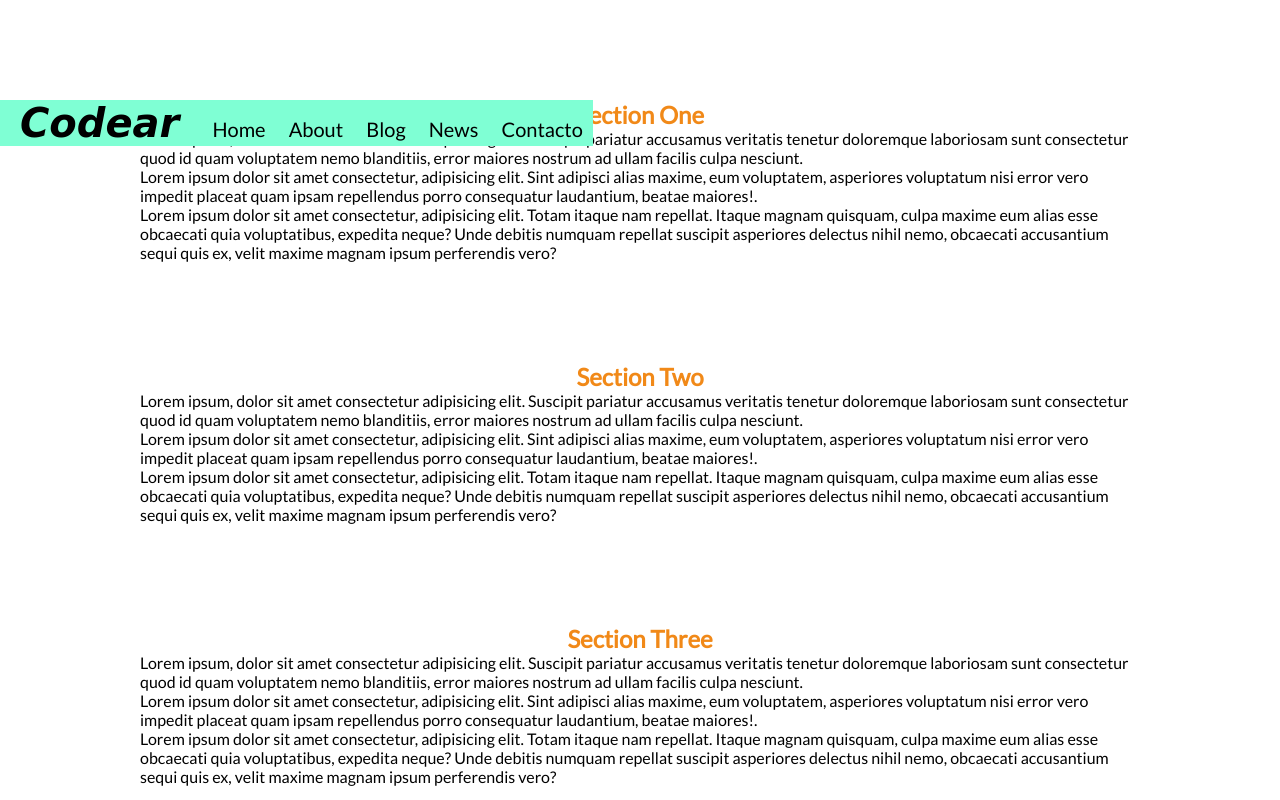
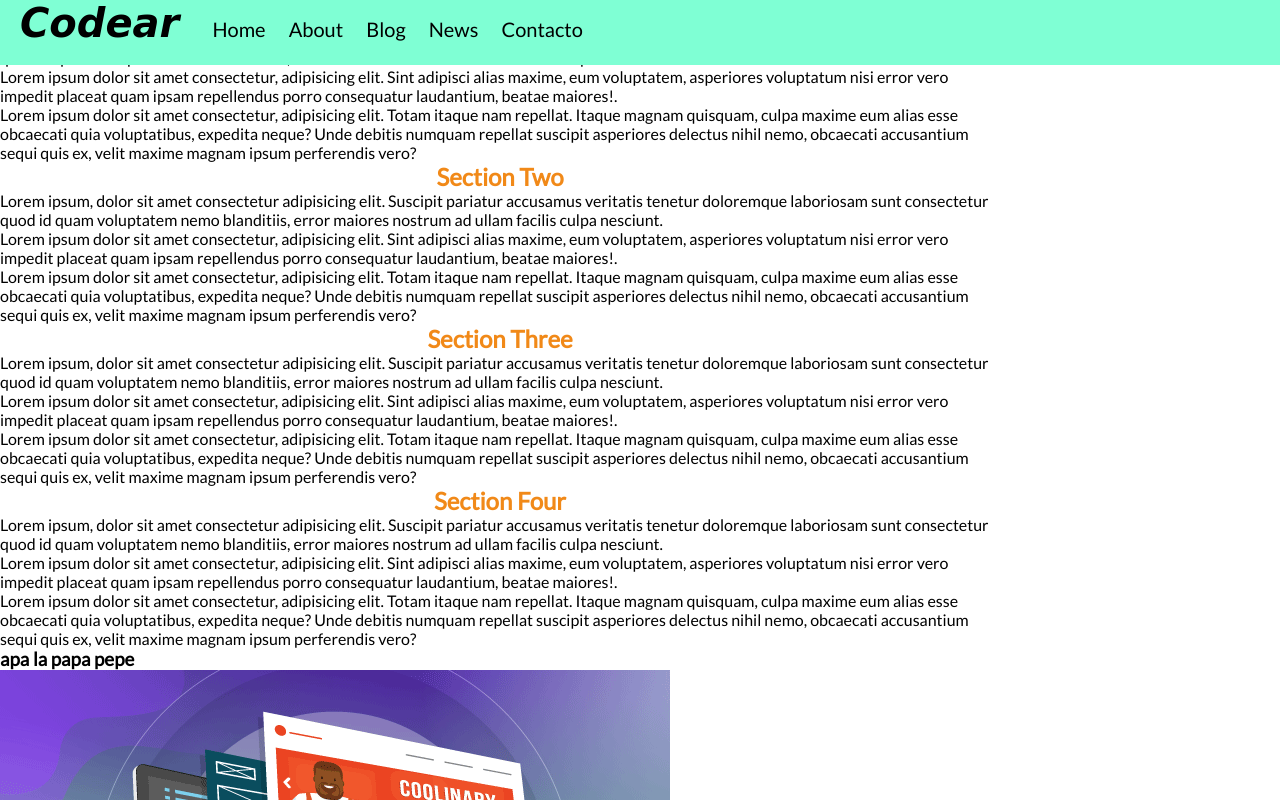
Before and after one commit to Kapee87/git-ejemplo, a plain HTML site: page index.html in a window 1280 px wide. Shown: the top 800 px of the page. Drawn offline with Linux system fonts and the light colour scheme; a web font is replaced by a local one.

Commit message:
cambio
nav

```diff
--- a/stile.css
+++ b/stile.css
@@ -15,12 +15,9 @@ body {
 
 header {
         position: fixed;
-        margin: 0;
-        padding: 0;
         background-color: aquamarine;
-        /* height: 65px; */
-        padding-top: 0px;
-        /* width: 100%; */
+        height: 65px;
+        width: 100%;
         z-index: 1000;
 }
 
@@ -46,7 +43,7 @@ a {
 
 .sections{
     width: 1000px;
-    margin: 100px auto 0 auto;
+/*     margin: 100px auto 0 auto; */
   position: relative;
 }
  */
```
